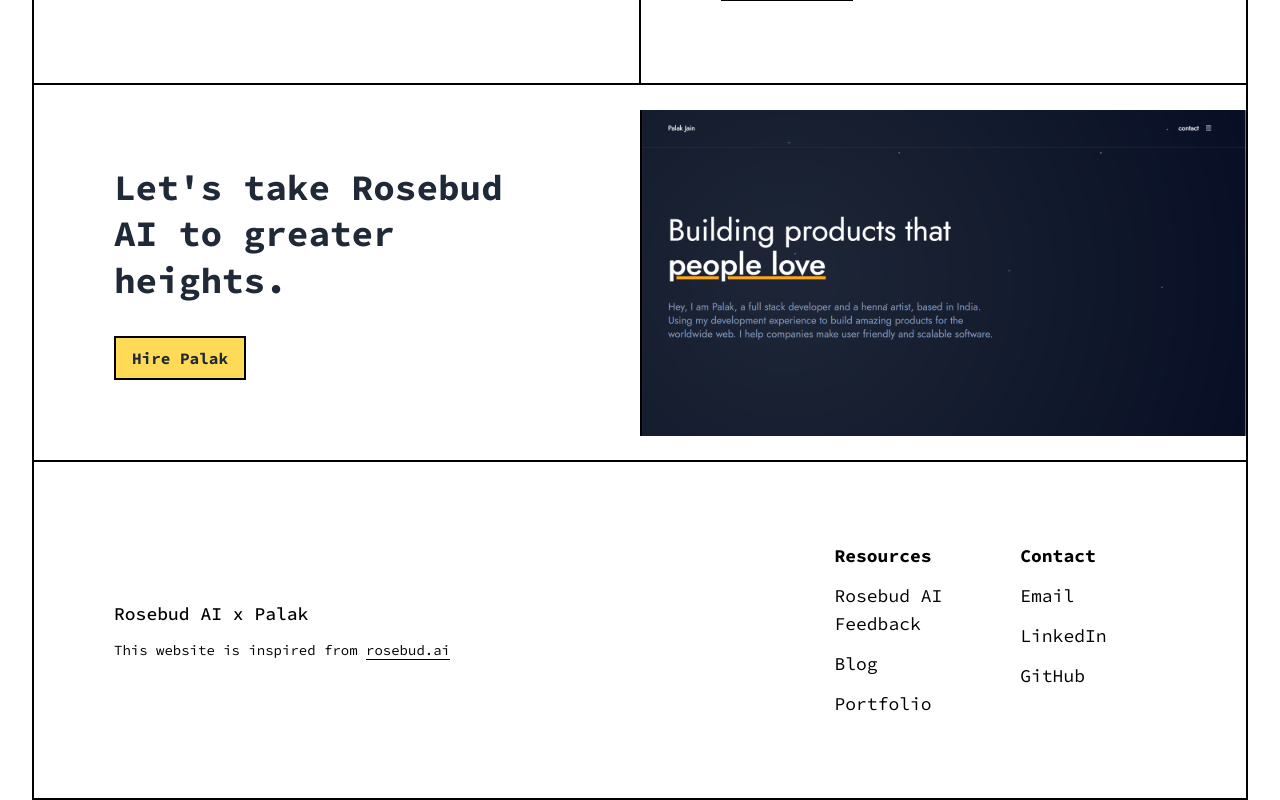
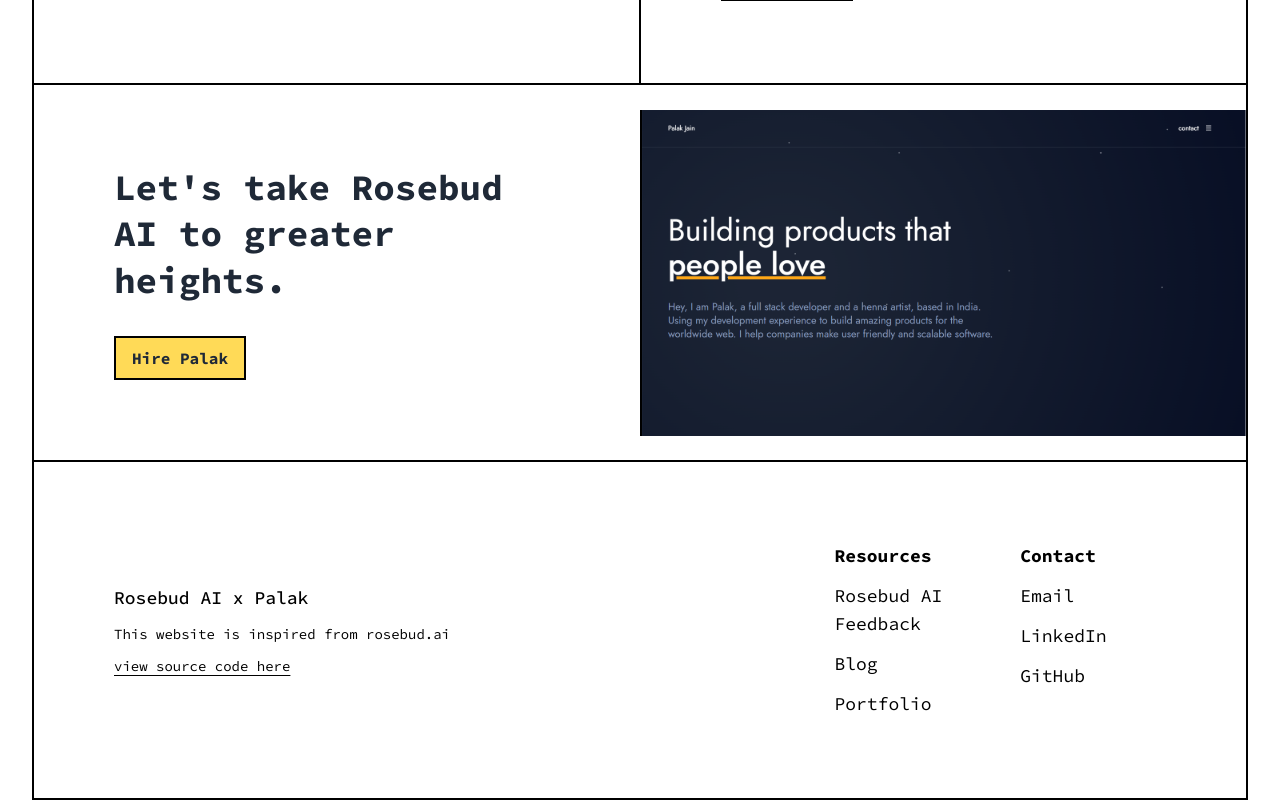
Before and after one commit to PalakJain9/Rosebud, a Next.js app: page / in a window 1280 px wide. Shown: the part 2161-2961 px from the top of the page. Built offline with nearby package versions, Linux system fonts and the light colour scheme.

Commit message:
add resume link

```diff
--- a/src/components/Developer.tsx
+++ b/src/components/Developer.tsx
@@ -30,7 +30,7 @@
           className="flex flex-col xl:flex-row flex-wrap gap-4 justify-start items-start pt-[3rem]"
         >
           <Link
-            href="/resume.pdf"
+            href="https://drive.google.com/file/d/109X5iBnLwbzGsljDcr7-uo81LH6KcsiI/view?usp=drive_link"
             className="buttonStyle"
           >
             <button>
--- a/src/components/Footer.tsx
+++ b/src/components/Footer.tsx
@@ -18,13 +18,15 @@
         </p>
 
         <p>
-          This website is inspired from <Link
-            href='https://www.rosebud.ai/'
-            className="underline underline-offset-4"
-          >
-            rosebud.ai
-          </Link>
+          This website is inspired from rosebud.ai
         </p>
+
+        <Link
+          href='https://github.com/PalakJain9/Rosebud'
+          className="underline underline-offset-4 hoverYellow"
+        >
+          view source code here
+        </Link>
       </div>
 
       {/* links */}
@@ -40,7 +42,7 @@
             Resources
           </p>
           <Link
-            href='/'
+            href='https://docs.google.com/document/d/1AE-4fha5SdeQGl05xM8tm06mxBEo5aZMaVrAYesC0HY/edit?usp=sharing'
             className="hoverYellow"
           >
             Rosebud AI Feedback
--- a/src/components/Hero.tsx
+++ b/src/components/Hero.tsx
@@ -203,7 +203,7 @@
             className="flex flex-row flex-wrap gap-4 justify-start items-center"
           >
             <Link
-              href="/resume.pdf"
+              href="https://drive.google.com/file/d/109X5iBnLwbzGsljDcr7-uo81LH6KcsiI/view?usp=drive_link"
               className="buttonStyle"
             >
               <button>
```
